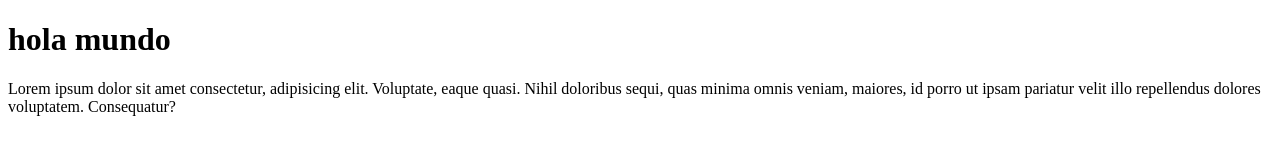
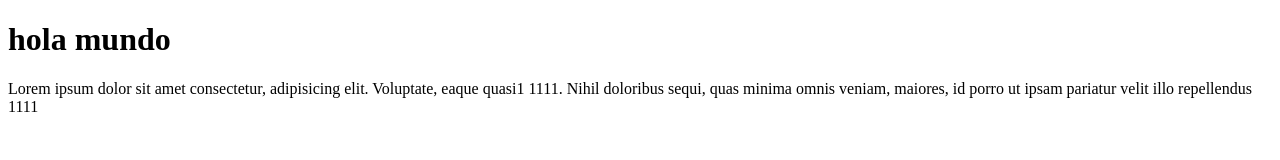
Before and after one commit to smartinezrdev/youtube_git_ejemplo, a plain HTML site: page index.html in a window 1280 px wide. Drawn offline with Linux system fonts and the light colour scheme.

Commit message:
agregue 111 en otro lado

```diff
--- a/index.html
+++ b/index.html
@@ -7,6 +7,6 @@
 </head>
 <body>
     <h1>hola mundo</h1>
-    <p>Lorem ipsum dolor sit amet consectetur, adipisicing elit. Voluptate, eaque quasi. Nihil doloribus sequi, quas minima omnis veniam, maiores, id porro ut ipsam pariatur velit illo repellendus dolores voluptatem. Consequatur?</p>
+    <p>Lorem ipsum dolor sit amet consectetur, adipisicing elit. Voluptate, eaque quasi1  1111. Nihil doloribus sequi, quas minima omnis veniam, maiores, id porro ut ipsam pariatur velit illo repellendus 1111</p>
 </body>
 </html>
```
